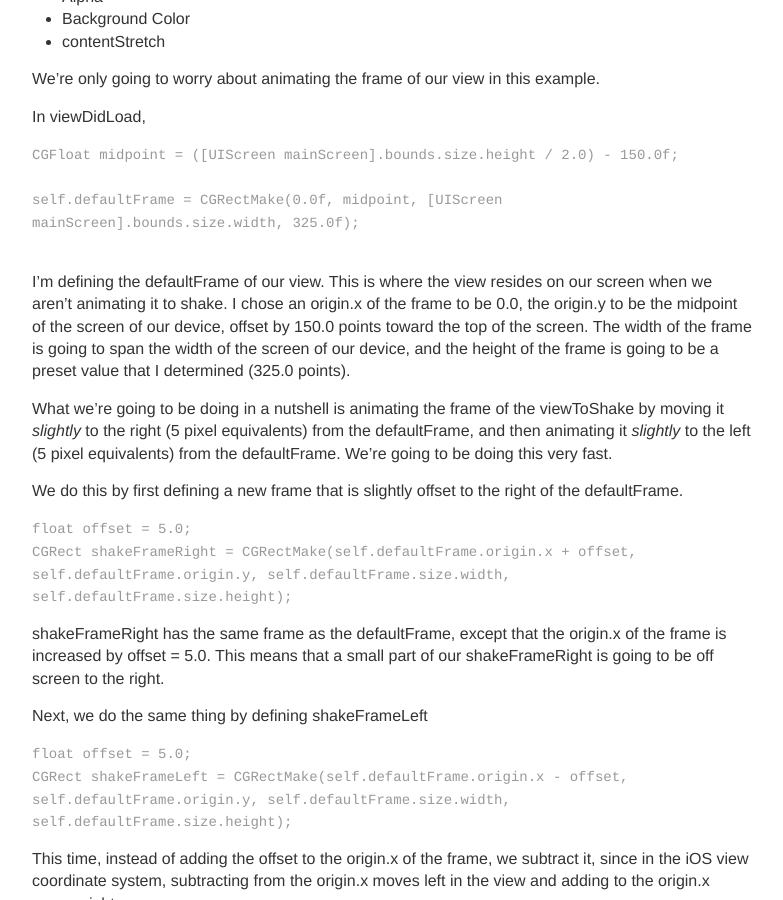
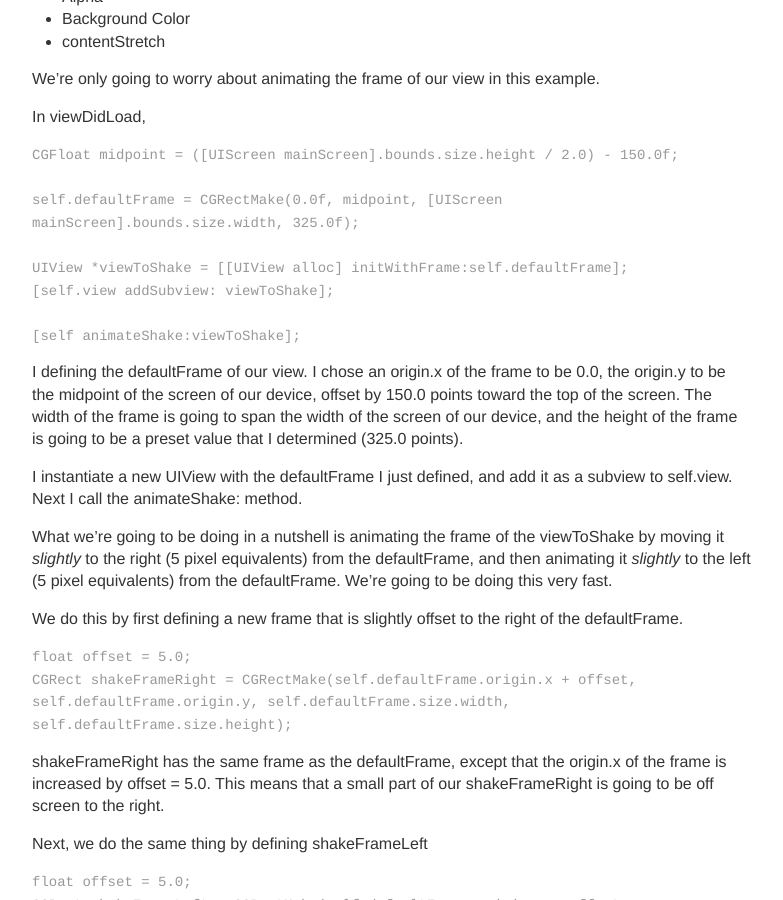
Before and after one commit to trentyou/trentyou.github.io, a Jekyll site: the page built from _posts/2014-12-7-Shaking a UIView.md, in a window 1280 px wide and 900 px high, scrolled down 3736 px. Shown: the whole window, without its empty margins (248-1031 px from the left). Built offline with Jekyll 4.4.1, drawn with Linux system fonts in a browser that asks for light colours.

Commit message:
Updated 2014-12-7-Shaking a UIView.md

```diff
--- a/_posts/2014-12-7-Shaking a UIView.md
+++ b/_posts/2014-12-7-Shaking a UIView.md
@@ -142,9 +142,17 @@ CGFloat midpoint = ([UIScreen mainScreen].bounds.size.height / 2.0) - 150.0f; <b
 <br>
        self.defaultFrame = CGRectMake(0.0f, midpoint, [UIScreen mainScreen].bounds.size.width, 325.0f); <br>
        <br>
+
+        UIView *viewToShake = [[UIView alloc] initWithFrame:self.defaultFrame]; <br>
+        [self.view addSubview: viewToShake];<br>
+        <br>
+
+        [self animateShake:viewToShake];<br>
 </code>
 </div>
-I'm defining the defaultFrame of our view. This is where the view resides on our screen when we aren't animating it to shake. I chose an origin.x of the frame to be 0.0, the origin.y to be the midpoint of the screen of our device, offset by 150.0 points toward the top of the screen. The width of the frame is going to span the width of the screen of our device, and the height of the frame is going to be a preset value that I determined (325.0 points).
+I defining the defaultFrame of our view. I chose an origin.x of the frame to be 0.0, the origin.y to be the midpoint of the screen of our device, offset by 150.0 points toward the top of the screen. The width of the frame is going to span the width of the screen of our device, and the height of the frame is going to be a preset value that I determined (325.0 points).
+
+I instantiate a new UIView with the defaultFrame I just defined, and add it as a subview to self.view. Next I call the animateShake: method.
 <br>
 
 
```
